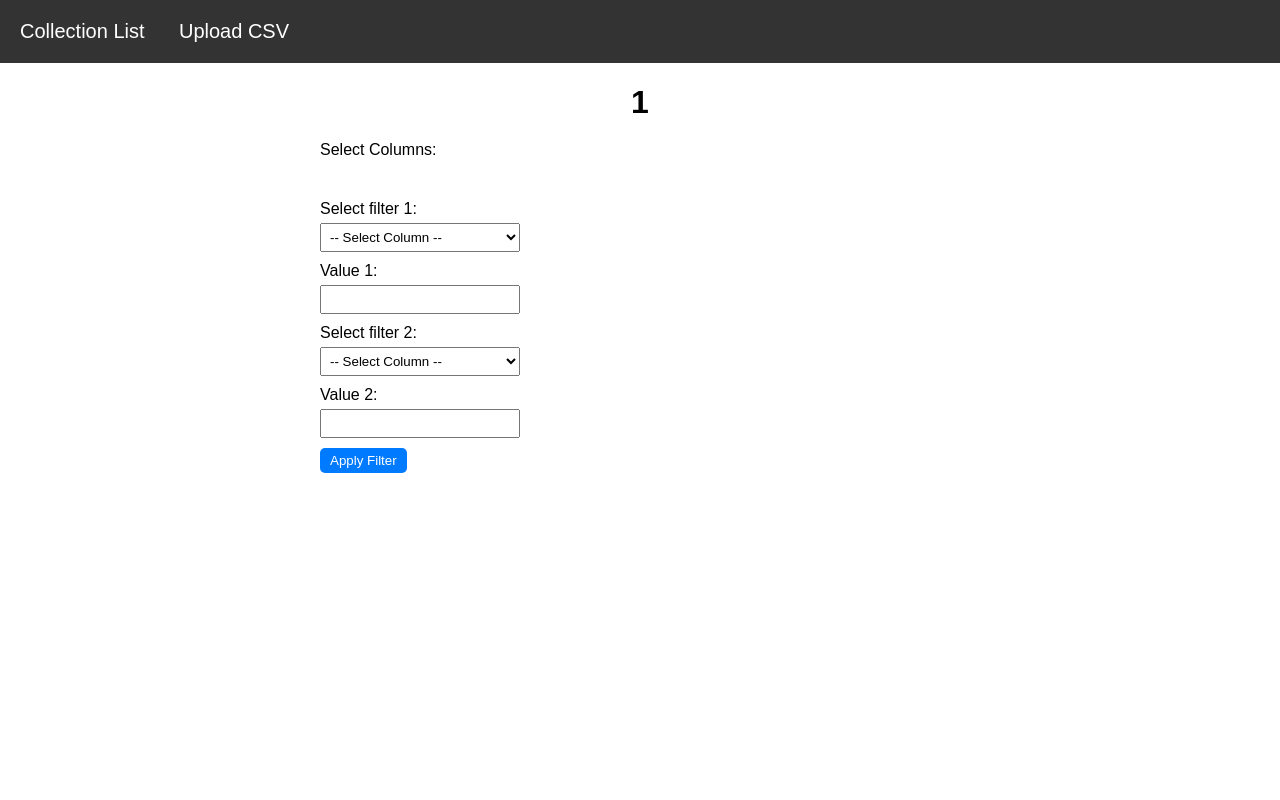
After one commit to PanteleychukMihail/csv_viewer, a Django app: page /csv-data/1/ in a window 1280 px wide. The commit adds this page. Run offline with Django 5.2, Linux system fonts and the light colour scheme; data that the repository does not hold is empty.

Commit message:
add js script for filtration add templates for collections list, and for collection

```diff
--- /dev/null
+++ b/csv_app/static/css/styles.css
@@ -0,0 +1,141 @@
+body {
+    font-family: Arial, sans-serif;
+    margin: 0;
+    padding: 0;
+}
+
+h1 {
+    text-align: center;
+    margin-bottom: 20px;
+}
+
+form {
+    width: 50%;
+    margin: 0 auto;
+}
+
+input[type="file"] {
+    display: block;
+    margin-bottom: 20px;
+}
+
+button[type="submit"] {
+    background-color: #4CAF50;
+    color: white;
+    padding: 10px 20px;
+    border: none;
+    border-radius: 5px;
+    cursor: pointer;
+}
+
+button[type="submit"]:hover {
+    background-color: #45a049;
+}
+
+ul.messages {
+    list-style-type: none;
+    padding: 0;
+    margin-bottom: 20px;
+}
+
+ul.messages li {
+    color: #900;
+    background-color: #FDD;
+    border: 1px solid #900;
+    padding: 10px;
+    margin-bottom: 5px;
+}
+
+a {
+    color: red;
+    font-size: 20px;
+    text-decoration: none;
+    padding: 5px 10px;
+    display: inline-block;
+    margin-left: 10px;
+}
+
+a:hover {
+    text-decoration: underline;
+}
+
+ul {
+    padding-left: 40px;
+}
+form {
+    margin-bottom: 20px;
+}
+
+label {
+    display: block;
+    margin-bottom: 5px;
+}
+
+input[type="text"], select {
+    width: 200px;
+    padding: 5px;
+    margin-bottom: 10px;
+}
+
+button[type="submit"] {
+    padding: 5px 10px;
+    background-color: #007bff;
+    color: #fff;
+    border: none;
+    cursor: pointer;
+}
+
+button[type="submit"]:hover {
+    background-color: #0056b3;
+}
+
+
+
+table {
+    width: 100%;
+    border-collapse: collapse;
+    border: 1px solid #ddd;
+}
+
+th, td {
+    padding: 8px;
+    text-align: left;
+}
+
+th {
+    background-color: #f2f2f2;
+}
+
+tr:hover {
+    background-color: #f5f5f5;
+}
+
+.checkbox-container {
+    display: flex;
+    flex-direction: row;
+}
+
+.nav-bar {
+    background-color: #333;
+    padding: 10px 0;
+}
+
+.nav-list {
+    list-style-type: none;
+    margin: 0;
+    padding: 0;
+}
+
+.nav-list li {
+    display: inline;
+}
+
+.nav-link {
+    color: #fff;
+    text-decoration: none;
+    padding: 10px;
+}
+
+.nav-link:hover {
+    background-color: #555;
+}
--- /dev/null
+++ b/csv_app/static/js/filter.js
@@ -0,0 +1,60 @@
+function applyFilter() {
+    var table = document.getElementById('csv_table');
+    var checkedColumns = document.querySelectorAll('input[name="columns"]:checked');
+    var visibleColumns = [];
+    var selectedColumn1 = document.getElementById('column_select1').value;
+    var filterValue1 = document.getElementById('column_value1').value.toLowerCase();
+    var selectedColumn2 = document.getElementById('column_select2').value;
+    var filterValue2 = document.getElementById('column_value2').value.toLowerCase();
+    var headerRow = table.rows[0];
+
+    for (var i = 0; i < checkedColumns.length; i++) {
+        visibleColumns.push(checkedColumns[i].value);
+    }
+
+    for (var j = 0; j < table.rows.length; j++) {
+        var rowData = table.rows[j].innerText.toLowerCase();
+        var displayRow = true;
+
+        if (j === 0) {
+            for (var k = 0; k < headerRow.cells.length; k++) {
+                var columnName = headerRow.cells[k].innerText;
+                if (!visibleColumns.includes(columnName)) {
+                    headerRow.cells[k].style.display = 'none';
+                } else {
+                    headerRow.cells[k].style.display = 'table-cell';
+                }
+            }
+            continue;
+        }
+
+        if (visibleColumns.length > 0) {
+            for (var k = 0; k < table.rows[j].cells.length; k++) {
+                var columnName = headerRow.cells[k].innerText;
+                if (!visibleColumns.includes(columnName)) {
+                    table.rows[j].cells[k].style.display = 'none';
+                } else {
+                    table.rows[j].cells[k].style.display = 'table-cell';
+                }
+            }
+        }
+
+        if (selectedColumn1 && filterValue1) {
+            var columnIndex1 = Array.from(headerRow.cells).findIndex(cell => cell.innerText === selectedColumn1);
+            var cellValue1 = table.rows[j].cells[columnIndex1].innerText.toLowerCase();
+            displayRow = cellValue1.includes(filterValue1);
+        }
+
+        if (selectedColumn2 && filterValue2) {
+            var columnIndex2 = Array.from(headerRow.cells).findIndex(cell => cell.innerText === selectedColumn2);
+            var cellValue2 = table.rows[j].cells[columnIndex2].innerText.toLowerCase();
+            displayRow = displayRow && cellValue2.includes(filterValue2);
+        }
+
+        if (displayRow) {
+            table.rows[j].style.display = '';
+        } else {
+            table.rows[j].style.display = 'none';
+        }
+    }
+}
--- /dev/null
+++ b/csv_app/templates/csv_app/csv_data.html
@@ -0,0 +1,80 @@
+{% load static %}
+<html lang="en">
+<head>
+    <meta charset="UTF-8">
+    <link rel="stylesheet" type="text/css" href="{% static 'css/styles.css' %}">
+    <title>CSV Data</title>
+    <script src="{% static 'js/filter.js' %}"></script>
+</head>
+<body>
+<nav class="nav-bar">
+        <ul class="nav-list">
+            <li><a href="{% url 'collection_list' %}" class="nav-link">Collection List</a></li>
+            <li><a href="{% url 'upload_csv' %}" class="nav-link">Upload CSV</a></li>
+        </ul>
+    </nav>
+
+<h1>{{ collection_name }}</h1>
+<form method="get" onsubmit="applyFilter(); return false;">
+    {% csrf_token %}
+    <label>Select Columns:</label><br>
+    <div class="checkbox-container">
+        {% for header in headers %}
+            <input type="checkbox" id="{{ header }}" name="columns" value="{{ header }}" checked>
+            <label for="{{ header }}">{{ header }}</label>
+        {% endfor %}
+    </div>
+    <br>
+    <div class="filter-row">
+        <div class="filter-item">
+            <label for="column_select1">Select filter 1:</label>
+            <select id="column_select1" name="column1">
+                <option value="">-- Select Column --</option>
+                {% for header in headers %}
+                    <option value="{{ header }}">{{ header }}</option>
+                {% endfor %}
+            </select>
+        </div>
+        <div class="filter-item">
+            <label for="column_value1">Value 1:</label>
+            <input type="text" id="column_value1" name="value1">
+        </div>
+    </div>
+    <div class="filter-row">
+        <div class="filter-item">
+            <label for="column_select2">Select filter 2:</label>
+            <select id="column_select2" name="column2">
+                <option value="">-- Select Column --</option>
+                {% for header in headers %}
+                    <option value="{{ header }}">{{ header }}</option>
+                {% endfor %}
+            </select>
+        </div>
+        <div class="filter-item">
+            <label for="column_value2">Value 2:</label>
+            <input type="text" id="column_value2" name="value2">
+        </div>
+    </div>
+    <button type="submit">Apply Filter</button>
+</form>
+<table id="csv_table">
+    <thead>
+    <tr>
+        {% for header in headers %}
+            <th>{{ header }}</th>
+        {% endfor %}
+    </tr>
+    </thead>
+    <tbody>
+    {% for row in csv_data %}
+        <tr>
+            {% for key, value in row.items %}
+                <td>{{ value }}</td>
+            {% endfor %}
+        </tr>
+    {% endfor %}
+    </tbody>
+</table>
+
+</body>
+</html>
--- a/csv_app/urls.py
+++ b/csv_app/urls.py
@@ -2,5 +2,7 @@ from django.urls import path
 from .views import *
 
 urlpatterns = [
-    path('upload-csv/', UploadCSVView.as_view(), name='upload_csv'),
+    path('', UploadCSVView.as_view(), name='upload_csv'),
+    path('csv-data/<str:collection_name>/', ShowCSVDatasView.as_view(), name='csv_data'),
+    path('collection-list/', CollectionListView.as_view(), name='collection_list'),
 ]
--- a/csv_app/views.py
+++ b/csv_app/views.py
@@ -1,25 +1,70 @@
-from .csv_processor import CSVProcessor
+from typing import Any, Dict
 
-from django.http import HttpResponse
-from django.shortcuts import render
-from django.views.generic import View
+from django.contrib import messages
+from django.urls import reverse
+
+from .csv_processor import CSVProcessor, MongoDBManager
+
+from django.http import HttpResponseRedirect
+from django.shortcuts import render, redirect
+from django.views.generic import View, TemplateView
 
 
 class UploadCSVView(View):
+    """View for uploading CSV files and saving them to MongoDB."""
     template_name = 'csv_app/csv_loader.html'
 
-    def get(self, request):
+    def __init__(self) -> None:
+        super().__init__()
+        self.db_manager = MongoDBManager()
+
+    def get(self, request: Any) -> Any:
         return render(request, self.template_name)
 
-    def post(self, request):
+    def post(self, request: Any) -> Any:
         uploaded_file = request.FILES.get('csv_file')
-        csv_processor = CSVProcessor()
-        if not csv_processor.is_csv(uploaded_file):
-            return HttpResponse('Не той тип файлу')
+
+        db_manager = self.db_manager
+        csv_processor = CSVProcessor(db_manager)
+
+        if not csv_processor.is_valid_csv(uploaded_file):
+            messages.error(request, 'Is not a CSV file')
+            return redirect('upload_csv')
 
         uploaded_file.seek(0)
 
-        collection_name = uploaded_file.name
-        csv_processor.save_csv_to_mongo(uploaded_file, collection_name)
+        collection_name: str = uploaded_file.name
+        new_collection_name: str = csv_processor.save_csv_to_mongo(uploaded_file, collection_name)
 
-        return HttpResponse('upload_success')
+        return HttpResponseRedirect(reverse('csv_data', kwargs={'collection_name': new_collection_name}))
+
+
+class ShowCSVDatasView(View):
+    """View for displaying CSV data stored in MongoDB."""
+    template_name = 'csv_app/csv_data.html'
+
+    def __init__(self):
+        super().__init__()
+        self.db_manager = MongoDBManager()
+
+    def get(self, request: Any, collection_name: str) -> Any:
+        csv_processor = CSVProcessor(self.db_manager)
+        collection = csv_processor.db[collection_name]
+        data = list(collection.find())
+        headers = list(data[0].keys()) if data else []
+
+        return render(request, self.template_name,
+                      {'csv_data': data, 'headers': headers, 'collection_name': collection_name})
+
+
+class CollectionListView(TemplateView):
+    """View for listing collections stored in MongoDB."""
+    template_name = 'csv_app/collection_list.html'
+
+    def get_context_data(self, **kwargs: Any) -> Dict[str, Any]:
+        context = super().get_context_data(**kwargs)
+        manager = MongoDBManager()
+        db = manager.get_database()
+        collections = db.list_collection_names()
+        context['collections'] = collections
+        return context
--- a/csv_viewer/settings.py
+++ b/csv_viewer/settings.py
@@ -97,7 +97,8 @@ USE_I18N = True
 
 USE_TZ = True
 
-STATIC_URL = 'static/'
+STATIC_URL = '/static/'
+STATIC_ROOT = os.path.join(BASE_DIR, 'csv_app/static')
 
 DEFAULT_AUTO_FIELD = 'django.db.models.BigAutoField'
 
```
Also changed, not shown: csv_app/csv_processor.py (+20 -15 lines), csv_app/templates/csv_app/collection_list.html (added, +22 -0 lines), csv_app/templates/csv_app/csv_loader.html (+20 -2 lines).
